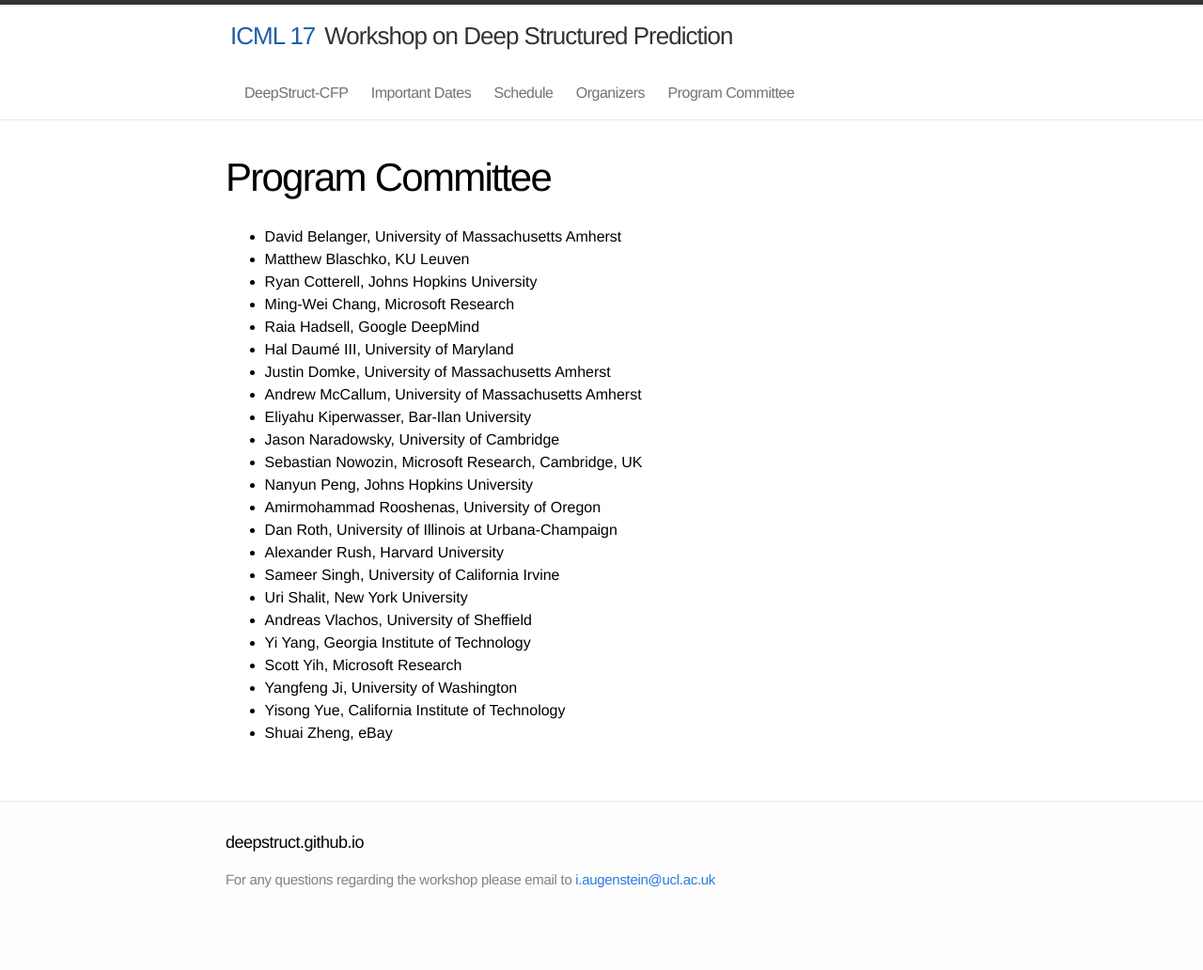
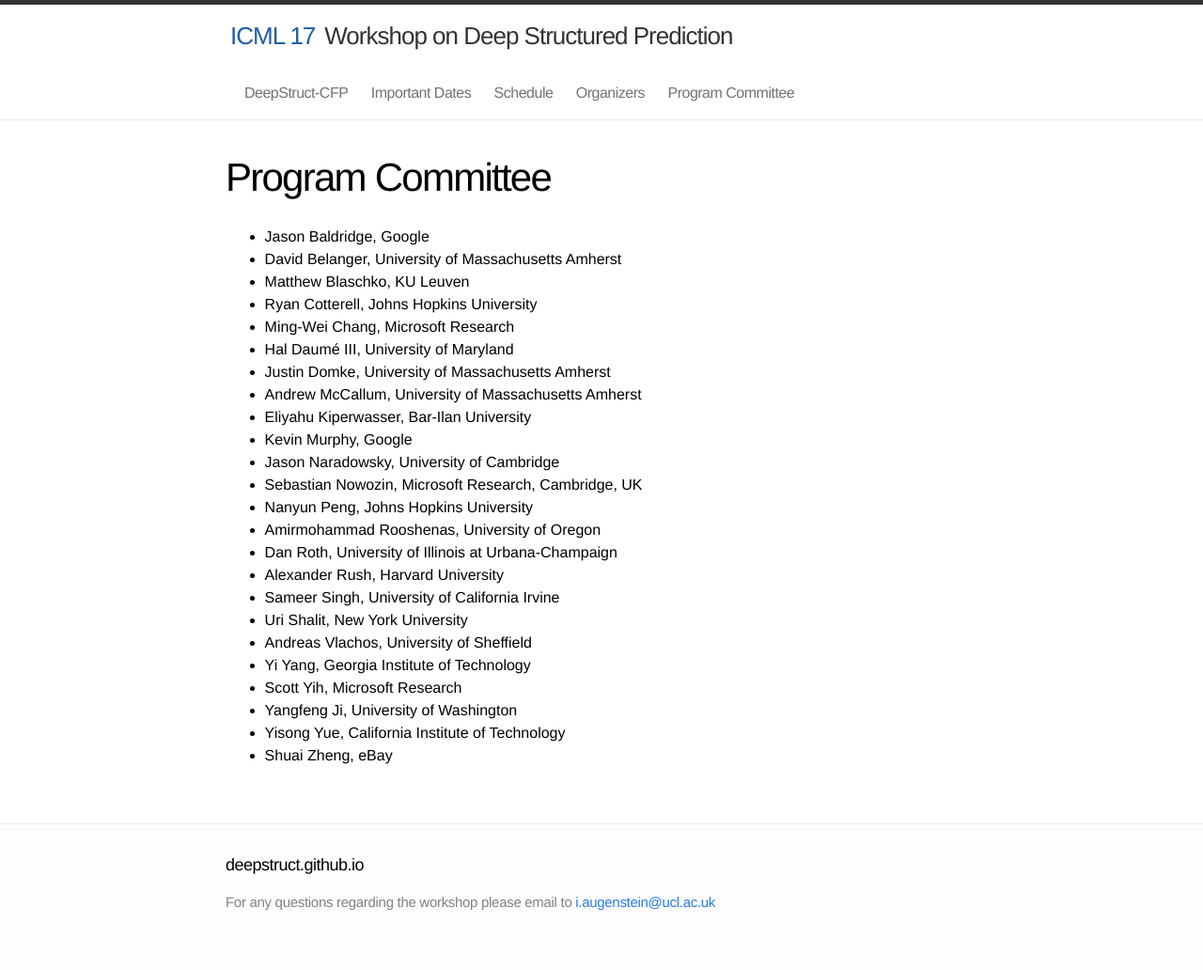
Before and after one commit to deepstruct/deepstruct.github.io, a Jekyll site: the page built from ICML17/7_pc.md, in a window 1280 px wide. Shown: the whole page at 94% size. Built offline with Jekyll 4.4.1, drawn with Linux system fonts in a browser that asks for light colours; before the commit the page ends 1008 px from its top, so only the background shows below that.

Commit message:
Updated PC

```diff
--- a/ICML17/7_pc.md
+++ b/ICML17/7_pc.md
@@ -4,16 +4,16 @@
 permalink: /ICML17/pc/
 name: 7
 ---
-
+* Jason Baldridge, Google
 * David Belanger, University of Massachusetts Amherst
 * Matthew Blaschko, KU Leuven
 * Ryan Cotterell, Johns Hopkins University
 * Ming-Wei Chang, Microsoft Research
-* Raia Hadsell, Google DeepMind
 * Hal Daumé III, University of Maryland
 * Justin Domke, University of Massachusetts Amherst
 * Andrew McCallum, University of Massachusetts Amherst
 * Eliyahu Kiperwasser, Bar-Ilan University
+* Kevin Murphy, Google
 * Jason Naradowsky, University of Cambridge
 * Sebastian Nowozin, Microsoft Research, Cambridge, UK
 * Nanyun Peng, Johns Hopkins University
```
